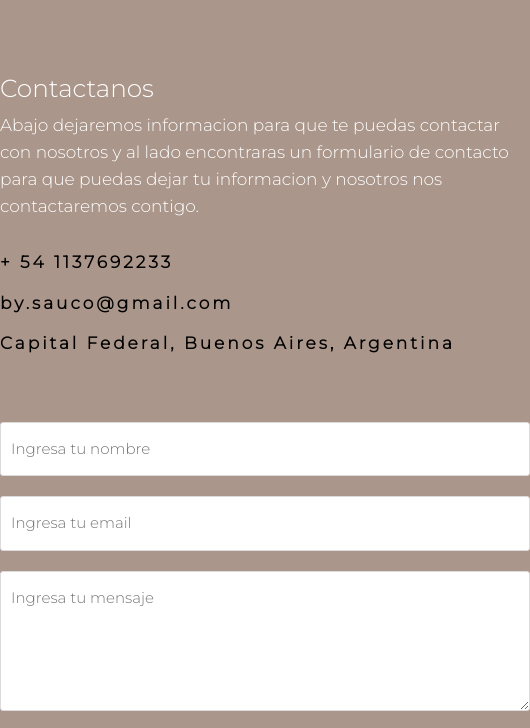
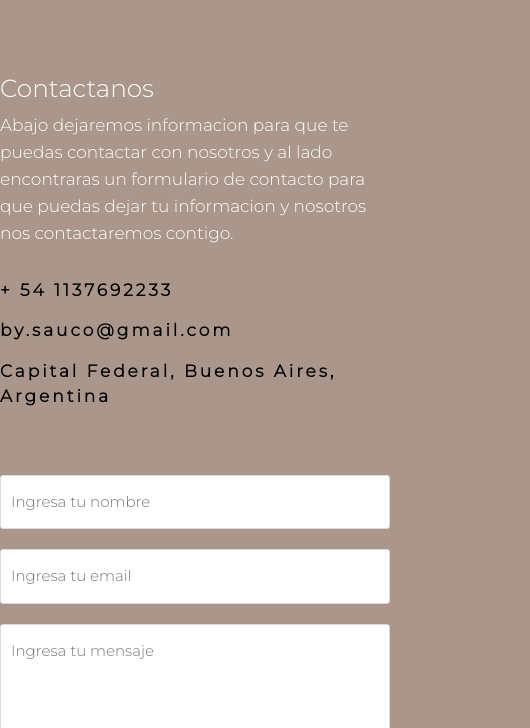
Before and after one commit to Dezegarrido/PF-Garrido, a plain HTML site: page pages/contacto.html in a window 390 px wide. Shown: the part 116-844 px from the top of the page, 530 px wide, since content can reach past the window. Drawn offline with nearby package versions, Linux system fonts and the light colour scheme.

Commit message:
Arreglo responsive formulario

```diff
--- a/assets/style.css
+++ b/assets/style.css
@@ -162,8 +162,8 @@ footer a{
     outline: 0px;
 }
 .container-form form textarea{
-    max-width: 530px;
-    min-width: 530px;
+    width: 100%;
+    display: flex;
     min-height: 140px;
     max-height: 150px;
 }
@@ -185,6 +185,7 @@ footer a{
 .googlemap{
     width: 100%;
     position: relative;
+    display: flex;
 }
 @media only screen and (min-width: 800px) {
     .container-form{
```
